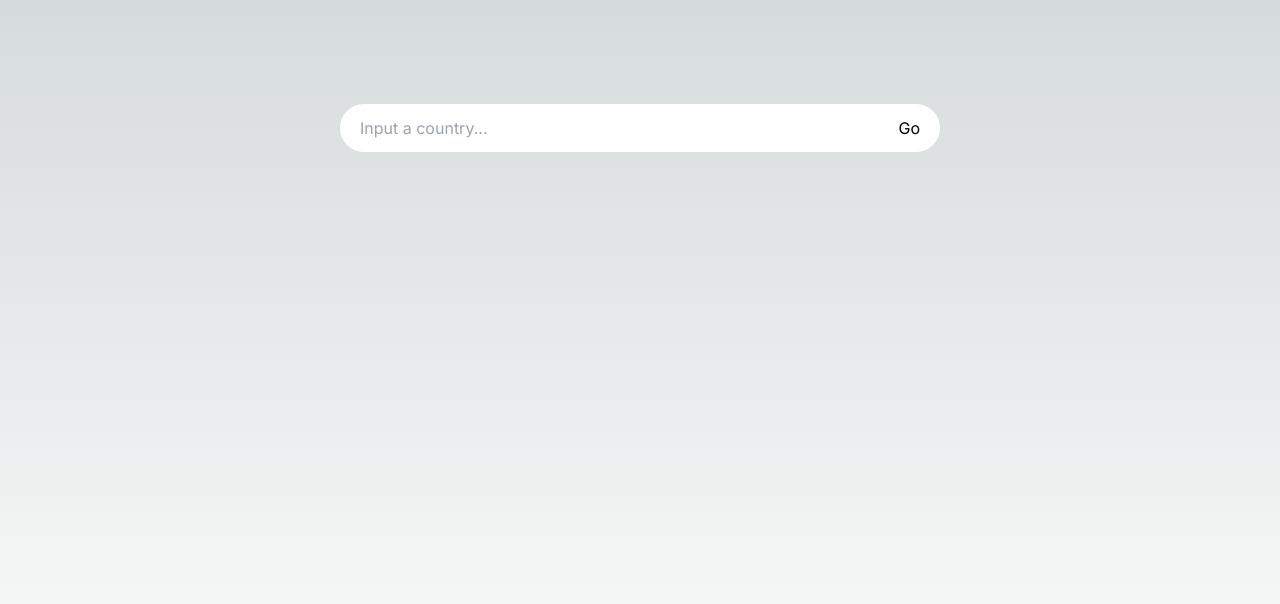
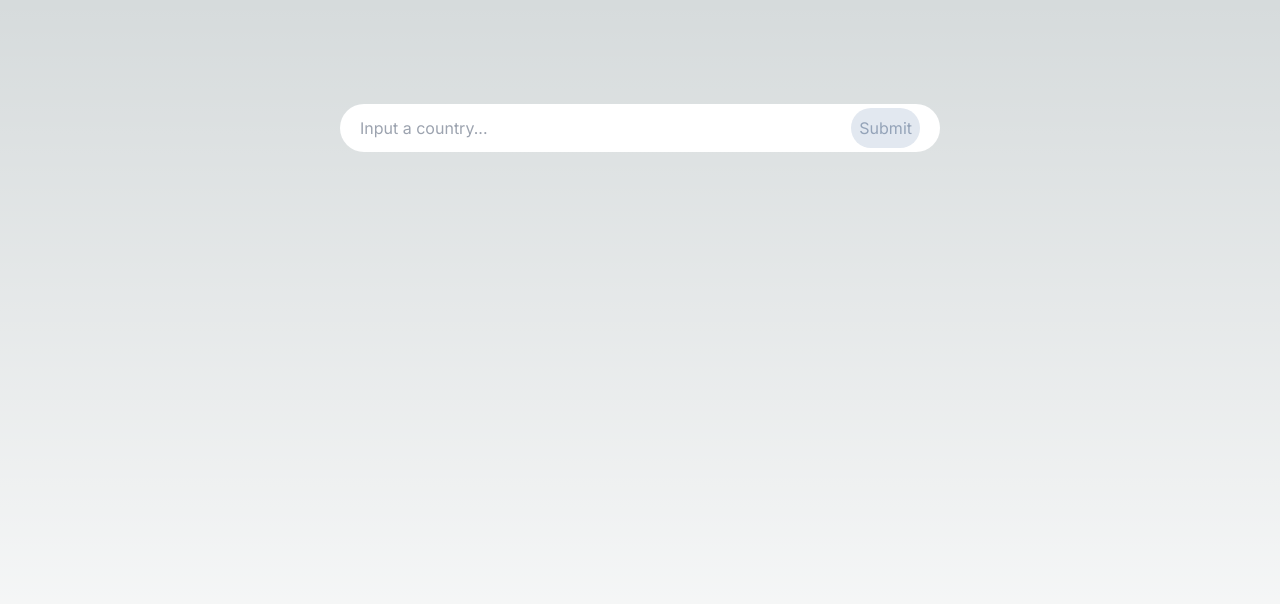
Before and after one commit to JacobAKnox/CST316JuniorProject, a Next.js app in the folder place-guesser/: page / in a window 1280 px wide. Shown: the top 604 px of the page. Built offline with nearby package versions, Linux system fonts and the light colour scheme.

Commit message:
Imrpoved submit button css

```diff
--- a/place-guesser/src/app/countryselect.js
+++ b/place-guesser/src/app/countryselect.js
@@ -26,21 +26,21 @@ export default function CountrySearchBox() {
     };
 
     const submitGuess = (e) => {
-        if (!validCountry) return;
         make_guess(country)
     }
 
     return (
         <div className="h-screen flex-1 items-center justify-cent text-black">
-            <div className="w-[600px] px-5 py-3 flex bg-white rounded-3xl m-2 outline-none transition">
+            <div className="w-[600px] px-5 py-1 flex bg-white rounded-3xl m-2 outline-none transition">
                 <input className="grow focus:outline-none"
                 value={searchInput}
                 onChange={handleChange}
                 placeholder="Input a country..."/>
                 <button
                 onClick={submitGuess}
-                className="hover:bg-slate-200 p-0">
-                    Go
+                disabled={!validCountry}
+                className="hover:bg-indigo-800 bg-indigo-700 text-white p-2 m-0 rounded-3xl disabled:bg-slate-200 disabled:text-slate-400">
+                    Submit
                 </button>
             </div>
             {searchInput !== "" && !tempHide &&
```
